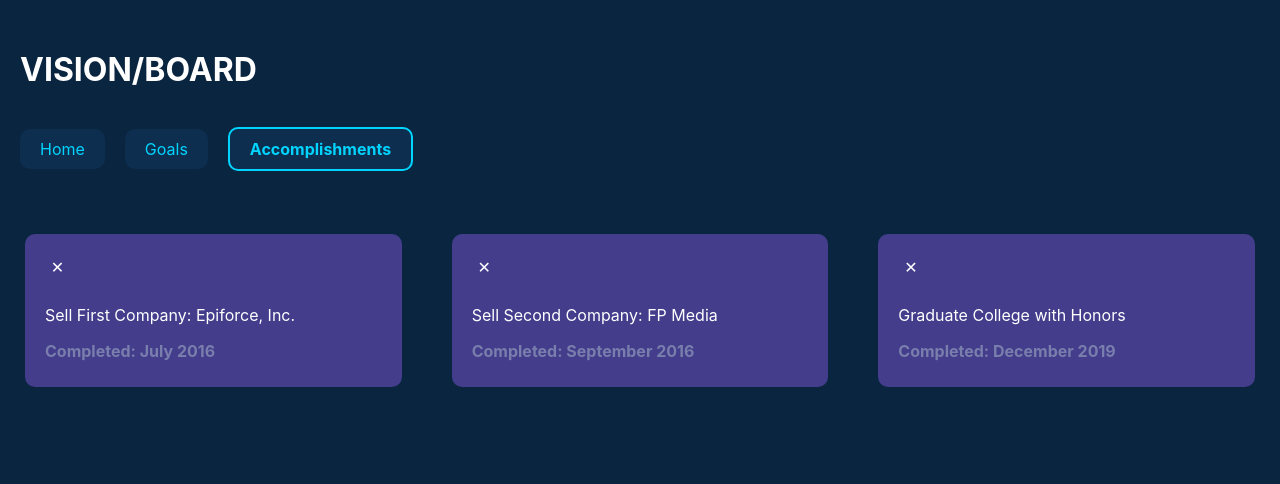
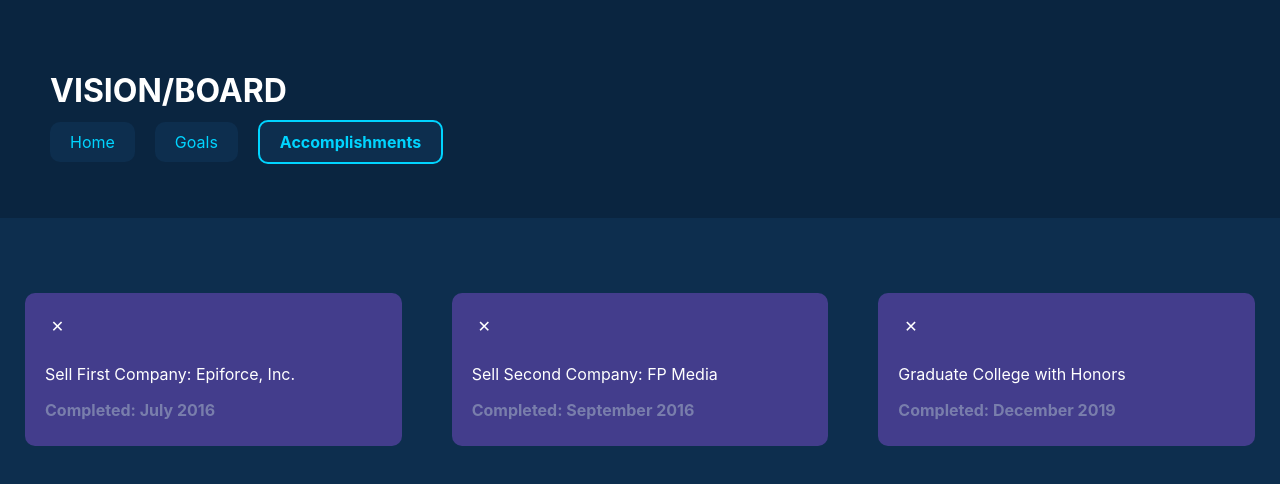
Before and after one commit to winfeigle/react-phase-2-project, a React (Create React App) app: page /accomplishments in a window 1280 px wide. Shown: the top 484 px of the page. Built offline with nearby package versions, Linux system fonts and the light colour scheme; data requests are answered from the project's data file.

Commit message:
Update UI style

```diff
--- a/src/components/NavBar.js
+++ b/src/components/NavBar.js
@@ -6,7 +6,7 @@ function NavBar() {
   const linkStyles = {
     color: "#00D4FF",
     padding: "10px 20px",
-    margin: "0px 0px 0px 20px",
+    marginRight: "20px",
     background: "#0D2E4E",
     textDecoration: "inherit", /* no underline */
     borderRadius: "10px"
@@ -18,7 +18,7 @@ function NavBar() {
   }
 
     return(
-        <div>
+        <div id="nav-bar">
           <h1 className="site-title">
               VISION/BOARD
           </h1>
--- a/src/index.css
+++ b/src/index.css
@@ -7,7 +7,7 @@
 
 
 body {
-  background-color: #0A2540;
+  background-color: #0D2E4E;
   color: white;
   margin: 0;
   font-family: -apple-system, BlinkMacSystemFont, 'Segoe UI', 'Roboto', 'Oxygen',
@@ -22,23 +22,9 @@ code {
     monospace;
 }
 
-.site-title{
-  margin: 50px 0px 50px 20px;
-}
-
-.nav-link {
-  color: #00D4FF;
-  padding: 10px 20px;
-  margin: 0px 0px 0px 20px;
-  text-decoration: inherit; /* no underline */
-  border: solid #00D4FF 1px;
-  border-radius: 10px;
-}
-
-nav a:hover {
-  color: #0A2540;
-  background-color: #00D4FF;
-  transition: 200ms;
+#nav-bar {
+  background-color: #0A2540;
+  padding: 50px 0px 50px 50px;
 }
 
 #goals-container {
@@ -64,7 +50,7 @@ nav a:hover {
 }
 
 #goals-container .card {
-  background-color: #0D2E4E;
+  background-color: #0A2540;
 }
 
 .card .delete-button {
```
